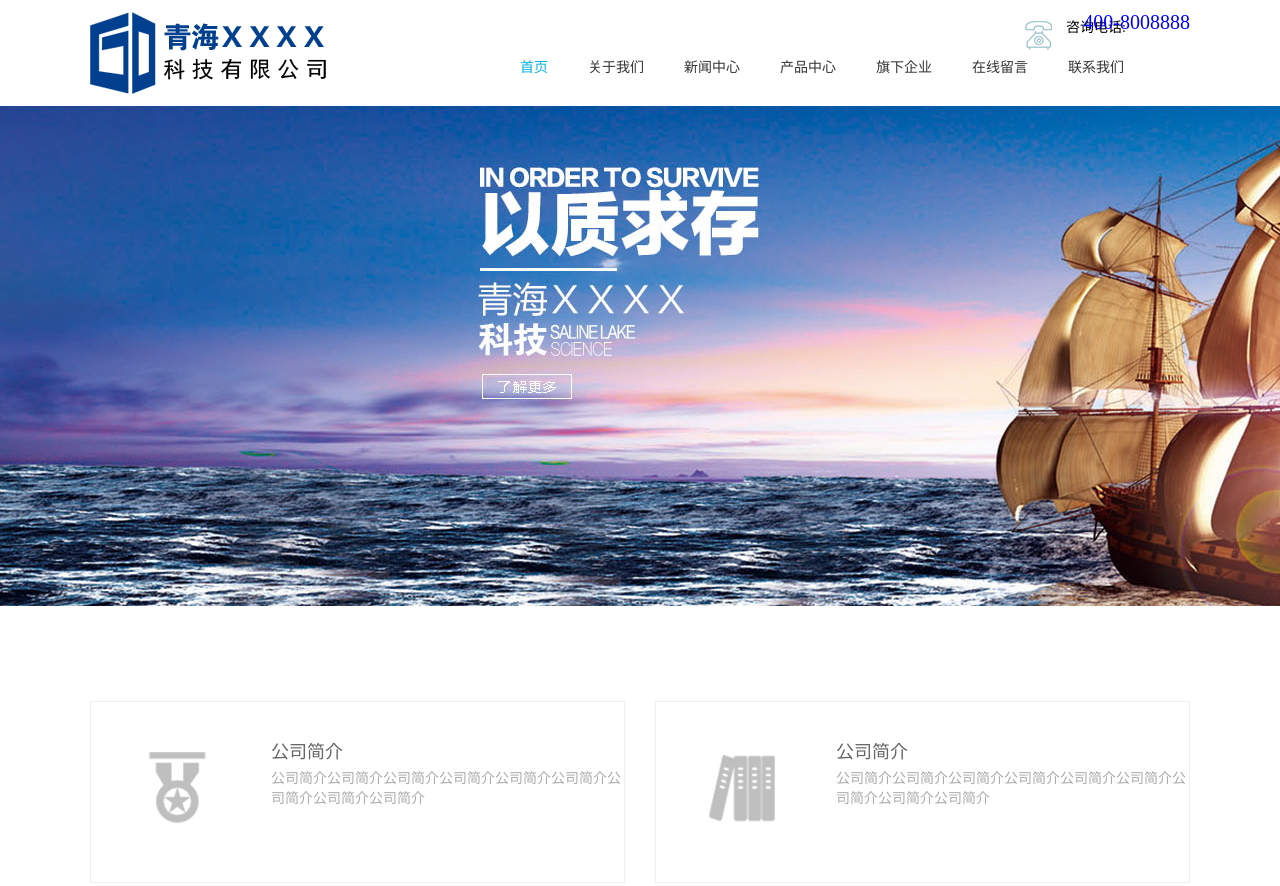
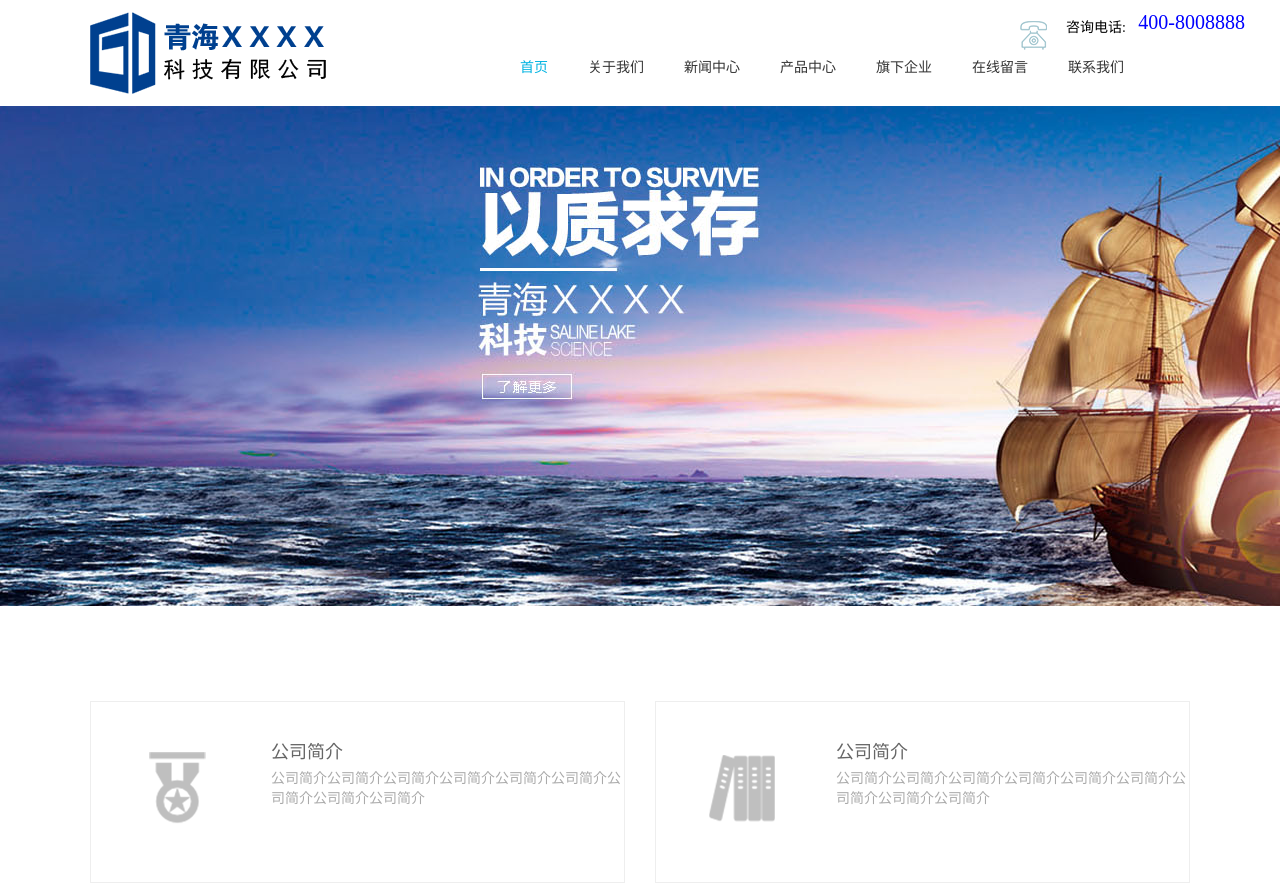
Before and after one commit to YuPeng1115/Kevin, a plain HTML site: page 静态页面/XXX公司官网/index.html in a window 1280 px wide. Shown: the top 886 px of the page. Drawn offline with Linux system fonts and the light colour scheme.

Commit message:
Update style.css

```diff
--- a/静态页面/XXX公司官网/css/style.css
+++ b/静态页面/XXX公司官网/css/style.css
@@ -26,7 +26,7 @@ ul{
 }
 .header .tel .img{
 	position: absolute;
-    right: 135px;
+    right: 140px;
     width: 30px;
     height: 29px;
     top: 5px;
@@ -40,7 +40,7 @@ ul{
 .header .tel p{
 	position: absolute;
 	top:-5px;
-	right:0;
+	right:-55px;
 	font-size: 20px;
 	color: blue;
 }
```
